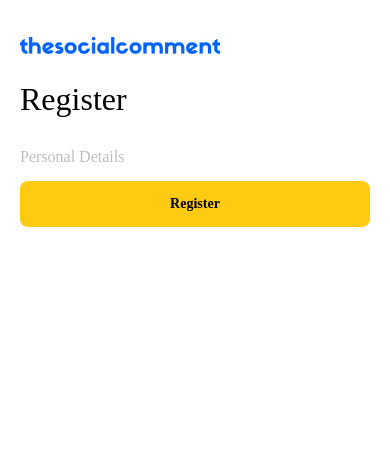
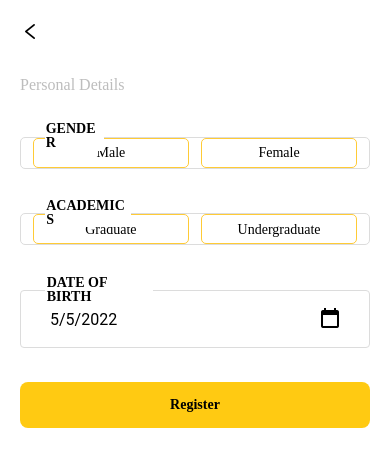
Before and after one commit to thesocialcommenttech/soco-mobile-app, a React Native app: screen /RegisterTwo in a window 390 px wide. Shown: the top 466 px of the page. Built offline with nearby package versions, Linux system fonts and the light colour scheme.

Commit message:
Add Second Screen of Register Page and modified TextInputWithLabel component

```diff
--- a/package.json
+++ b/package.json
@@ -11,6 +11,7 @@
     "lint": "eslint . --ext .js,.jsx,.ts,.tsx --fix"
   },
   "dependencies": {
+    "@react-native-community/datetimepicker": "^6.1.3",
     "@react-navigation/native-stack": "^6.6.2",
     "@reduxjs/toolkit": "^1.8.1",
     "@rneui/base": "^4.0.0-rc.2",
@@ -21,6 +22,8 @@
     "js-cookie": "^3.0.1",
     "react": "17.0.2",
     "react-native": "0.68.1",
+    "react-native-calendar-picker": "^7.1.2",
+    "react-native-datepicker-dialog": "^0.0.9",
     "react-native-flash-message": "^0.2.1",
     "react-native-paper": "^4.12.1",
     "react-native-safe-area-context": "^4.2.5",
--- /dev/null
+++ b/src/components/customRadioButton.tsx
@@ -0,0 +1,160 @@
+import { StyleSheet, Text, TouchableOpacity, View } from 'react-native';
+import React from 'react';
+
+const CustomRadioButton = ({ ...props }) => {
+  const [one, setone] = React.useState(false);
+  const [two, settwo] = React.useState(false);
+
+  const selectOption1 = () => {
+    console.log('one');
+    props.onPress(props.option1);
+    setone(true);
+    settwo(false);
+  };
+  const selectOption2 = () => {
+    console.log('two');
+    props.onPress(props.option2);
+    setone(false);
+    settwo(true);
+  };
+  return (
+    <View>
+      <View style={styles.labelBox}>
+        <Text style={styles.label}>{props.label}</Text>
+      </View>
+      <View style={styles.radioContainer}>
+        <TouchableOpacity
+          style={
+            one === false
+              ? styles.radioButton
+              : [{ ...styles.radioButton, backgroundColor: '#FFF4CC' }]
+          }
+          onPress={selectOption1}
+        >
+          <Text
+            style={
+              one === false
+                ? styles.optionText
+                : [{ ...styles.optionText, fontWeight: '700' }]
+            }
+          >
+            {props.option1}
+          </Text>
+        </TouchableOpacity>
+        <TouchableOpacity
+          style={
+            two === false
+              ? styles.radioButton
+              : [{ ...styles.radioButton, backgroundColor: '#FFF4CC' }]
+          }
+          onPress={selectOption2}
+        >
+          <Text
+            style={
+              two === false
+                ? styles.optionText
+                : [{ ...styles.optionText, fontWeight: '700' }]
+            }
+          >
+            {props.option2}
+          </Text>
+        </TouchableOpacity>
+      </View>
+      {props.errorTxt && <Text style={styles.error}>{props.errorTxt}</Text>}
+      {/* <TextInput
+        label={<Text style={{ ...styles.label }}>{props.label}</Text>}
+        style={[styles.input, props.inputStyle]}
+        // underlineColor='transparent'
+      />
+      {props.errorTxt && <Text style={styles.error}>{props.errorTxt}</Text>} */}
+    </View>
+  );
+};
+
+const styles = StyleSheet.create({
+  label: {
+    fontSize: 14,
+    fontFamily: 'Roboto-Bold',
+    fontWeight: '800',
+    lineHeight: 14,
+    fontStyle: 'normal',
+    color: '#000',
+    padding: '2%',
+    marginBottom: '-1%',
+    textTransform: 'uppercase'
+  },
+  labelBox: {
+    backgroundColor: 'white',
+    // flexDirection: 'row'
+    alignSelf: 'flex-start',
+    marginLeft: '7%',
+    zIndex: 999,
+    marginTop: '8%'
+  },
+  radioContainer: {
+    width: '100%',
+    height: 65,
+    borderRadius: 5,
+    borderWidth: 1,
+    borderColor: '#DCDCDC',
+    backgroundColor: '#fff',
+    justifyContent: 'space-evenly',
+    alignContent: 'center',
+    marginTop: '-4%',
+    flexDirection: 'row',
+    flexWrap: 'wrap',
+    flex: 1,
+    alignItems: 'center'
+  },
+  radioButton: {
+    width: '45%',
+    height: 30,
+    borderRadius: 5,
+    borderWidth: 1,
+    borderColor: '#FFCB36',
+    backgroundColor: '#fff',
+    justifyContent: 'center',
+    alignItems: 'center'
+    // width: '50%',
+    // borderRadius: 5,
+    // borderWidth: 1,
+    // padding: '4%',
+    // borderColor: '#DCDCDC',
+    // backgroundColor: '#fff',
+    // justifyContent: 'center',
+    // alignContent: 'center',
+    // marginTop: '-4%'
+  },
+  input: {
+    width: '100%',
+    // height: 51,
+    color: '#000',
+    paddingHorizontal: 16,
+    fontFamily: 'Roboto-Regular',
+    backgroundColor: '#fff',
+    justifyContent: 'center',
+    alignContent: 'center'
+    // borderWidth: 1,
+    // borderColor: '#DCDCDC',
+    // borderRadius: 5
+  },
+  error: {
+    fontSize: 12,
+    fontFamily: 'Roboto-Regular',
+    fontWeight: '400',
+    fontStyle: 'normal',
+    lineHeight: 14,
+    color: '#EE0000',
+    marginTop: '2%'
+  },
+  optionText: {
+    fontSize: 14,
+    fontFamily: 'Roboto-Regular',
+    fontWeight: '400',
+    fontStyle: 'normal',
+    lineHeight: 21,
+    color: '#000'
+  }
+});
+
+export default CustomRadioButton;
--- a/src/components/textInputWithLabel.tsx
+++ b/src/components/textInputWithLabel.tsx
@@ -22,6 +22,7 @@ const TextInputWithLabel = ({ ...props }) => {
         right={props.right}
         onBlur={props.onBlur}
         value={props.value}
+        editable={props.editable}
       />
       {props.errorTxt && <Text style={styles.error}>{props.errorTxt}</Text>}
       {/* <TextInput
--- a/src/navigation/authStack.tsx
+++ b/src/navigation/authStack.tsx
@@ -26,7 +26,9 @@ export default function (Stack) {
       <Stack.Screen
         name="RegisterTwo"
         component={RegisterTwoScreen}
-        options={{ headerShown: false }}
+        options={{
+          headerShown: false
+        }}
       />
     </>
   );
--- a/src/screens/login/login.tsx
+++ b/src/screens/login/login.tsx
@@ -14,18 +14,17 @@ import ButtonWithLoader from '../../components/buttonWithLoader';
 import { TextInput } from 'react-native-paper';
 import { Formik } from 'formik';
 import { object, string } from 'yup';
-import { useDispatch, useSelector } from 'react-redux';
-import { selectUserDetails } from '../../store/reducers/login';
-import { setUserDetails } from '../../store/reducers/register';
 var logo = require('../../assets/images/logos/Untitled.png');
 
 const LoginScreen = ({ navigation }) => {
-  const dispatch = useDispatch();
   const [isSecure, setIsSecure] = useState(true);
   const state: {
     email: string;
     password: string;
-  } = useSelector(selectUserDetails);
+  } = {
+    email: '',
+    password: ''
+  };
 
   const onLogin = (
     values: any,
@@ -34,7 +33,8 @@ const LoginScreen = ({ navigation }) => {
       resetForm: () => void;
     }
   ) => {
-    dispatch(setUserDetails(values));
+    // Will be replaced with API call to backend to authenticate the given emailid and password
+    // dispatch(setUserDetails(values));
     setTimeout(() => {
       formikActions.setSubmitting(false);
       formikActions.resetForm();
--- a/src/screens/register/registertwo.tsx
+++ b/src/screens/register/registertwo.tsx
@@ -1,5 +1,4 @@
 import {
-  Image,
   Keyboard,
   ScrollView,
   StyleSheet,
@@ -10,106 +9,147 @@ import {
 import React, { useState } from 'react';
 import TextInputWithLabel from '../../components/textInputWithLabel';
 import ButtonWithLoader from '../../components/buttonWithLoader';
-import { TextInput } from 'react-native-paper';
 import { Formik } from 'formik';
-import { object, string, date } from 'yup';
-import { CheckBox } from '@rneui/base';
+import { object, string } from 'yup';
 import { useDispatch, useSelector } from 'react-redux';
 import {
   selectUserDetails,
   setUserDetails
 } from '../../store/reducers/register';
-var logo = require('../../assets/images/logos/Untitled.png');
-
-const CustomCheckBox = (props: any) => {
-  return (
-    <>
-      <CheckBox
-        checked={props.checked}
-        onPress={props.onPress}
-        onBlur={props.onBlur}
-        title="By sign up you agree to the terms and condition and privacy policy"
-        titleProps={{
-          style: styles.titleProps
-        }}
-        containerStyle={styles.checkboxContainer}
-        size={18}
-        checkedColor="black"
-        uncheckedColor="black"
-      />
-      {props.errorTxt && <Text style={styles.error}>{props.errorTxt}</Text>}
-    </>
-  );
-};
+import CustomRadioButton from '../../components/customRadioButton';
+import { TextInput } from 'react-native-paper';
+import { DateTimePickerAndroid } from '@react-native-community/datetimepicker';
+import AntIcon from 'react-native-vector-icons/AntDesign';
 
 const RegisterTwoScreen = ({ navigation }) => {
   const dispatch = useDispatch();
-  const [isChecked, setIsChecked] = useState(false);
   const state = useSelector(selectUserDetails);
 
-  const onNext = (
+  const [date, setDate] = useState(new Date());
+
+  const onChange = (event: any, selectedDate: any) => {
+    const currentDate = selectedDate;
+    console.log(currentDate);
+    setDate(currentDate);
+    dispatch(
+      setUserDetails({
+        ...state,
+        dob: currentDate.toLocaleDateString()
+      })
+    );
+  };
+
+  const showMode = currentMode => {
+    DateTimePickerAndroid.open({
+      value: date,
+      onChange,
+      mode: currentMode,
+      is24Hour: true
+    });
+  };
+
+  const showDatepicker = () => {
+    showMode('date');
+  };
+
+  const onRegister = (
     values: any,
     formikActions: {
       setSubmitting: (arg0: boolean) => void;
       resetForm: () => void;
     }
   ) => {
-    dispatch(setUserDetails(values));
+    console.log('values', values);
+    dispatch(
+      setUserDetails({
+        ...state,
+        gender: values.gender,
+        academics: values.academics
+      })
+    );
     setTimeout(() => {
       formikActions.setSubmitting(false);
       formikActions.resetForm();
-      setIsChecked(false);
       navigation.navigate('RegisterTwo');
     }, 1000);
   };
 
-  const NextSchema = object().shape({
+  const RegisterSchema = object().shape({
     gender: string().required('Gender is required'),
-    academics: string().required('Academics is required'),
-    dob: date().required('Date of birth is required')
+    academics: string().required('Academics is required')
   });
 
   return (
     <TouchableWithoutFeedback onPress={Keyboard.dismiss} accessible={false}>
       <View style={styles.outContainer}>
+        <AntIcon
+          name="left"
+          size={20}
+          color="black"
+          style={styles.backBtn}
+          onPress={() => navigation.goBack()}
+        />
         <ScrollView>
           <View style={styles.container}>
-            <Image style={styles.logo} source={logo} />
-            <Text style={styles.register}>Register</Text>
             <Text style={styles.perDet}>Personal Details</Text>
             <Formik
               initialValues={state}
-              validationSchema={NextSchema}
-              onSubmit={onNext}
+              validationSchema={RegisterSchema}
+              onSubmit={onRegister}
             >
               {({
-                values,
                 errors,
                 touched,
-                handleChange,
                 handleBlur,
                 isSubmitting,
-                handleSubmit
+                handleSubmit,
+                setFieldValue
               }) => {
-                const { gender, academics, dob } = values;
                 return (
                   <>
-                    {/* <View>
-                      <CustomCheckBox
-                        checked={isChecked}
-                        onPress={() => {
-                          setIsChecked(!isChecked);
-                          values = { ...values, isChecked: !isChecked };
-                          handleChange('isChecked');
-                        }}
-                        onBlur={handleBlur('isChecked')}
-                        errorTxt={touched.isChecked && errors.isChecked}
-                      />
-                    </View> */}
+                    <CustomRadioButton
+                      label={'Gender'}
+                      option1="Male"
+                      option2="Female"
+                      onPress={(option: string) => {
+                        console.log(option);
+                        setFieldValue('gender', option);
+                      }}
+                      onBlur={handleBlur('gender')}
+                      errorTxt={touched.gender && errors.gender}
+                    />
+                    <CustomRadioButton
+                      label={'Academics'}
+                      option1="Graduate"
+                      option2="Undergraduate"
+                      onPress={(option: string) => {
+                        console.log(option);
+                        setFieldValue('academics', option);
+                      }}
+                      onBlur={handleBlur('academics')}
+                      errorTxt={touched.academics && errors.academics}
+                    />
+                    <TextInputWithLabel
+                      placeholder="dd/mm/yyyy"
+                      label="Date of Birth"
+                      inputStyle={styles.dobTB}
+                      value={date.toLocaleDateString()}
+                      errorTxt={touched.dob && errors.dob}
+                      onBlur={handleBlur('dob')}
+                      right={
+                        <TextInput.Icon
+                          color="#000"
+                          name={'calendar-blank'}
+                          style={styles.cal}
+                          onPress={showDatepicker}
+                        />
+                      }
+                      editable={false}
+                    />
                     <ButtonWithLoader
                       text="Register"
                       onPress={handleSubmit}
-                      btnStyle={styles.nextBtn}
+                      btnStyle={styles.registerBtn}
                       submitting={isSubmitting}
                     />
                   </>
@@ -136,10 +176,8 @@ const styles = StyleSheet.create({
     paddingRight: 20,
     backgroundColor: '#fff'
   },
-  logo: {
-    marginTop: '5%',
-    width: '57%',
-    resizeMode: 'contain'
+  backBtn: {
+    padding: 20
   },
   register: {
     fontFamily: 'Roboto-Medium',
@@ -186,31 +224,18 @@ const styles = StyleSheet.create({
     lineHeight: 16.41,
     color: '#0063FF'
   },
-  nameTB: {
-    marginTop: '5%'
+  dobTB: {
+    marginTop: '-6%'
   },
-  usernameTB: {
-    marginTop: '8%'
+  cal: {
+    justifyContent: 'center',
+    alignItems: 'center'
   },
-  emailTB: {
-    marginTop: '8%'
-  },
-  passTB: {
-    marginTop: '8%'
-  },
-  refTB: {
-    marginTop: '8%'
-  },
-  eye: {
-    justifyContent: 'center',
-    alignItems: 'center',
-    marginTop: '50%'
-  },
-  nextBtn: {
+  registerBtn: {
     backgroundColor: '#FFCA12',
     height: 46,
     borderRadius: 8,
-    marginTop: '6%',
+    marginTop: '12%',
     alignItems: 'center',
     justifyContent: 'center',
     bottom: '2%'
--- a/src/store/reducers/index.ts
+++ b/src/store/reducers/index.ts
@@ -1,12 +1,10 @@
 import { combineReducers } from 'redux';
 import { authReducer, IAuthState } from './auth';
 import registerReducer from './register';
-import loginReducer from './login';
 
 const rootReducer = combineReducers({
   auth: authReducer,
-  register: registerReducer,
-  login: loginReducer
+  register: registerReducer
 });
 
 export interface IRootReducer {
--- a/src/store/reducers/login.ts
+++ /dev/null
@@ -1,31 +0,0 @@
-import { createSlice } from '@reduxjs/toolkit';
-
-const initState: {
-  email: string;
-  password: string;
-} = {
-  email: '',
-  password: ''
-};
-
-export const loginSlice = createSlice({
-  name: 'login',
-  initialState: initState,
-  reducers: {
-    setUserDetails: (state, action) => {
-      state.email = action.payload.email;
-      state.password = action.payload.password;
-    }
-  }
-});
-
-export const { setUserDetails } = loginSlice.actions;
-
-export const selectUserDetails = (state: {
-  login: {
-    email: string;
-    password: string;
-  };
-}) => state.login;
-
-export default loginSlice.reducer;
--- a/src/store/reducers/register.ts
+++ b/src/store/reducers/register.ts
@@ -9,7 +9,7 @@ const initState: {
   isChecked: boolean;
   gender: string;
   academics: string;
-  dob: Date;
+  dob: string;
 } = {
   name: '',
   userName: '',
@@ -19,7 +19,7 @@ const initState: {
   isChecked: false,
   gender: '',
   academics: '',
-  dob: new Date()
+  dob: new Date().toLocaleDateString()
 };
 
 export const registerSlice = createSlice({
```
Also changed, not shown: src/screens/register/registerone.tsx (+4 -9 lines), 2 other files (tests, documents, lock files or other folders).
